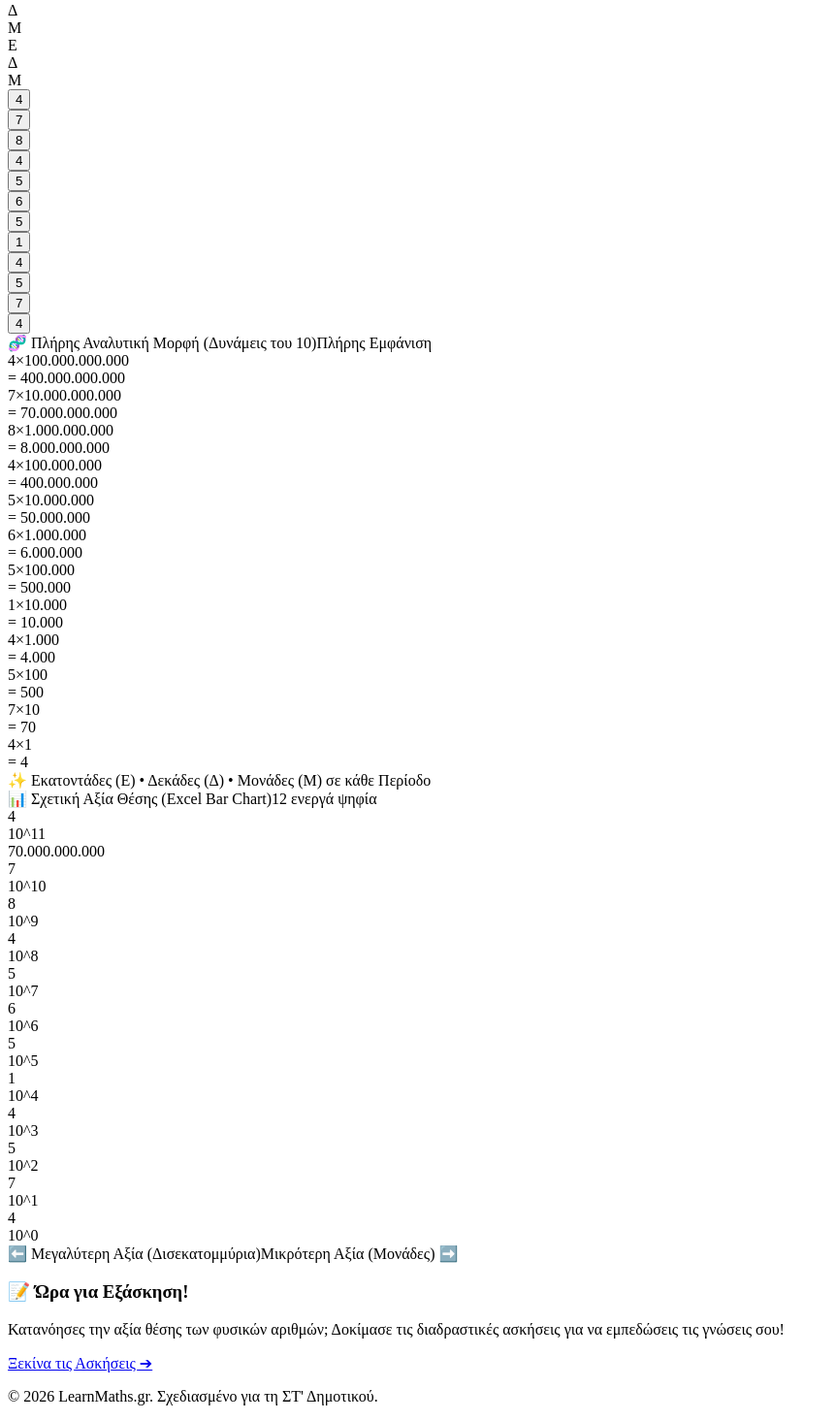
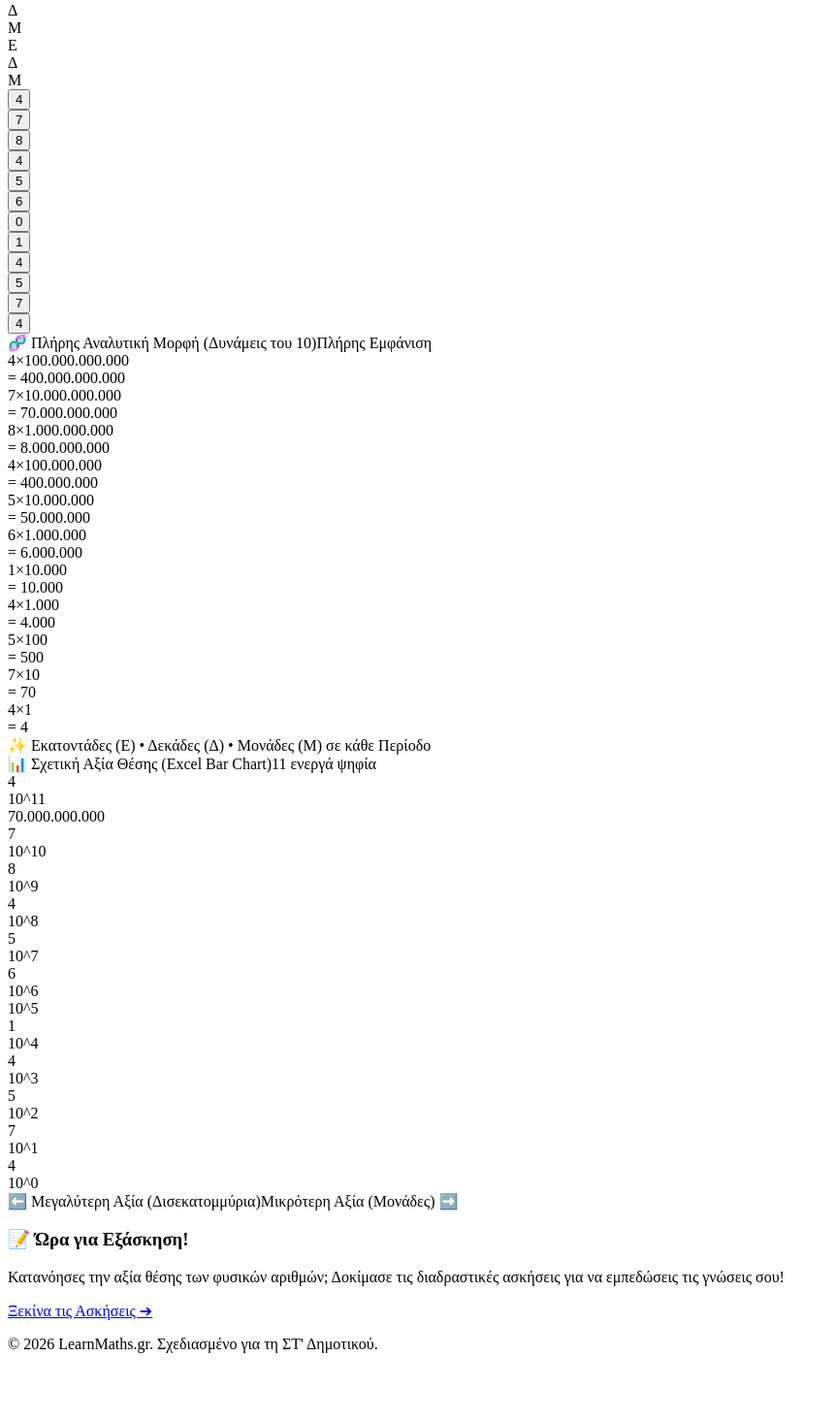
Before and after one commit to gkrimpas-lab/learn-maths-2026, a Next.js app: page /st-dimotikou/01-fysikoi in a window 1280 px wide. Shown: the part 1348-2813 px from the top of the page at 97% size, without its empty margins (0-862 px from the left). After the commit the page ends 2759 px from the top, so only its background shows below. Built offline with nearby package versions, Linux system fonts and the light colour scheme.

Commit message:
Update default number and enhance bar chart logic

```diff
--- a/pages/st-dimotikou/01-fysikoi.js
+++ b/pages/st-dimotikou/01-fysikoi.js
@@ -4,7 +4,7 @@ import Link from 'next/link';
 import { LAYOUT } from '../../shared/layout-config';
 
 export default function FysikoiArithmoiPage() {
-  const [number, setNumber] = useState("478456514574");
+  const [number, setNumber] = useState("478456014574");
   const [activeDigitIndex, setActiveDigitIndex] = useState(1);
 
   // Καθαρισμός και προετοιμασία 12ψηφίου αριθμού
@@ -47,6 +47,25 @@ export default function FysikoiArithmoiPage() {
 
   const activeDigitsCount = digits.filter(d => d !== '0').length;
   const firstNonZero = digits.findIndex(d => d !== '0');
+
+  // Υπολογισμός αναλογικού ύψους στήλης
+  const calculateBarHeight = (digit, index) => {
+    const val = parseInt(digit, 10);
+    const isLeadingZero = digit === '0' && index < firstNonZero;
+    if (val === 0 || isLeadingZero) return 0;
+
+    const periodIdx = Math.floor(index / 3); // 0: Δισ, 1: Εκατ, 2: Χιλ, 3: Μον
+    const classIdx = index % 3; // 0: Εκατοντάδες, 1: Δεκάδες, 2: Μονάδες
+
+    // Βασικό ύψος περιόδου
+    const periodBase = [68, 46, 26, 8][periodIdx];
+    // Πρόσθετο ύψος τάξης (Ε > Δ > Μ)
+    const classBonus = [10, 5, 0][classIdx];
+    // Αναλογικό ύψος ψηφίου (1 έως 9)
+    const digitBonus = Math.round((val / 9) * 16);
+
+    return Math.min(100, periodBase + classBonus + digitBonus);
+  };
 
   return (
     <div className="min-h-screen bg-gray-50 text-gray-800 font-sans flex flex-col justify-between">
@@ -347,7 +366,7 @@ export default function FysikoiArithmoiPage() {
 
               </div>
 
-              {/* ROW 3: (4) DYNAMIC EXCEL-STYLE BAR CHART */}
+              {/* ROW 3: (4) DYNAMIC EXCEL-STYLE BAR CHART (FULL WIDTH) */}
               <div className="bg-white border border-slate-200 p-5 2xl:p-6 rounded-2xl space-y-3 shadow-sm">
                 <div className="flex items-center justify-between border-b border-slate-100 pb-2">
                   <span className="text-xs 2xl:text-sm font-black text-slate-700 flex items-center gap-1.5">
@@ -358,47 +377,55 @@ export default function FysikoiArithmoiPage() {
                   </span>
                 </div>
 
-                <div className="w-full h-48 2xl:h-56 flex items-end justify-between gap-1.5 md:gap-3 pt-6 px-2 md:px-4 bg-slate-50 rounded-xl border border-slate-100">
+                {/* SVG COLUMN CHART */}
+                <div className="w-full h-52 2xl:h-60 flex items-end justify-between gap-1.5 md:gap-3 pt-10 pb-2 px-2 md:px-4 bg-slate-50 rounded-xl border border-slate-100">
                   {digits.map((digit, i) => {
                     const periodIdx = Math.floor(i / 3);
                     const power = 11 - i;
+                    const val = parseInt(digit, 10);
                     const isLeadingZero = digit === '0' && i < firstNonZero;
-                    const val = parseInt(digit, 10);
-
-                    const barHeightPercent = isLeadingZero || val === 0
-                      ? 4
-                      : Math.max(12, Math.round(((power + 1) / 12) * 75 + (val / 9) * 20));
-
+                    const hasValue = val > 0 && !isLeadingZero;
+                    const barHeightPercent = calculateBarHeight(digit, i);
                     const isSelected = activeDigitIndex === i;
 
                     return (
                       <div
                         key={i}
-                        onMouseEnter={() => setActiveDigitIndex(i)}
-                        onClick={() => setActiveDigitIndex(i)}
-                        className="flex-1 flex flex-col items-center justify-end h-full group cursor-pointer relative"
+                        onMouseEnter={() => { if (hasValue) setActiveDigitIndex(i); }}
+                        onClick={() => { if (hasValue) setActiveDigitIndex(i); }}
+                        className={`flex-1 flex flex-col items-center justify-end h-full relative ${hasValue ? 'cursor-pointer group' : 'cursor-default'}`}
                       >
-                        {isSelected && !isLeadingZero && val > 0 && (
-                          <div className="absolute -top-10 bg-slate-900 text-white text-[10px] 2xl:text-xs font-mono px-2 py-1 rounded shadow-lg whitespace-nowrap z-20 animate-bounce">
+                        {/* TOOLTIP ON HOVER / SELECTION */}
+                        {isSelected && hasValue && (
+                          <div className="absolute -top-9 bg-slate-900 text-white text-[10px] 2xl:text-xs font-mono px-2 py-1 rounded shadow-lg whitespace-nowrap z-30 animate-bounce">
                             {(val * Math.pow(10, power)).toLocaleString('el-GR')}
                           </div>
                         )}
 
-                        {!isLeadingZero && val > 0 && (
-                          <span className="text-[9px] 2xl:text-[11px] font-black text-slate-600 mb-1">
+                        {/* VALUE LABEL (MONO GIA VAL > 0) */}
+                        {hasValue ? (
+                          <span className="text-[10px] 2xl:text-xs font-black text-slate-700 mb-1">
                             {digit}
                           </span>
+                        ) : (
+                          <div className="h-4 mb-1"></div>
                         )}
 
-                        <div
-                          style={{
-                            height: `${barHeightPercent}%`,
-                            backgroundColor: isLeadingZero || val === 0 ? '#e2e8f0' : periods[periodIdx].hex
-                          }}
-                          className={`w-full rounded-t-md transition-all duration-300 ${isSelected ? 'ring-2 ring-amber-400 brightness-110' : 'opacity-90 hover:opacity-100'}`}
-                        />
+                        {/* THE BAR (AN VAL === 0 DEN EMFANIZETAI TIPOTA) */}
+                        <div className="w-full h-full flex items-end">
+                          {hasValue && (
+                            <div
+                              style={{
+                                height: `${barHeightPercent}%`,
+                                backgroundColor: periods[periodIdx].hex
+                              }}
+                              className={`w-full rounded-t-lg transition-all duration-300 ${isSelected ? 'ring-4 ring-amber-400 brightness-110 shadow-md scale-105' : 'opacity-90 hover:opacity-100'}`}
+                            />
+                          )}
+                        </div>
 
-                        <span className="text-[8px] 2xl:text-[10px] font-bold text-slate-400 mt-1">
+                        {/* X-AXIS LABEL */}
+                        <span className="text-[8px] 2xl:text-[10px] font-bold text-slate-400 mt-1.5">
                           10^{power}
                         </span>
                       </div>
@@ -439,6 +466,7 @@ export default function FysikoiArithmoiPage() {
         <p>© {new Date().getFullYear()} LearnMaths.gr. Σχεδιασμένο για τη ΣΤ' Δημοτικού.</p>
       </footer>
 
+      {/* CSS Hack */}
       <style jsx global>{`
         input::-webkit-outer-spin-button,
         input::-webkit-inner-spin-button {
```
